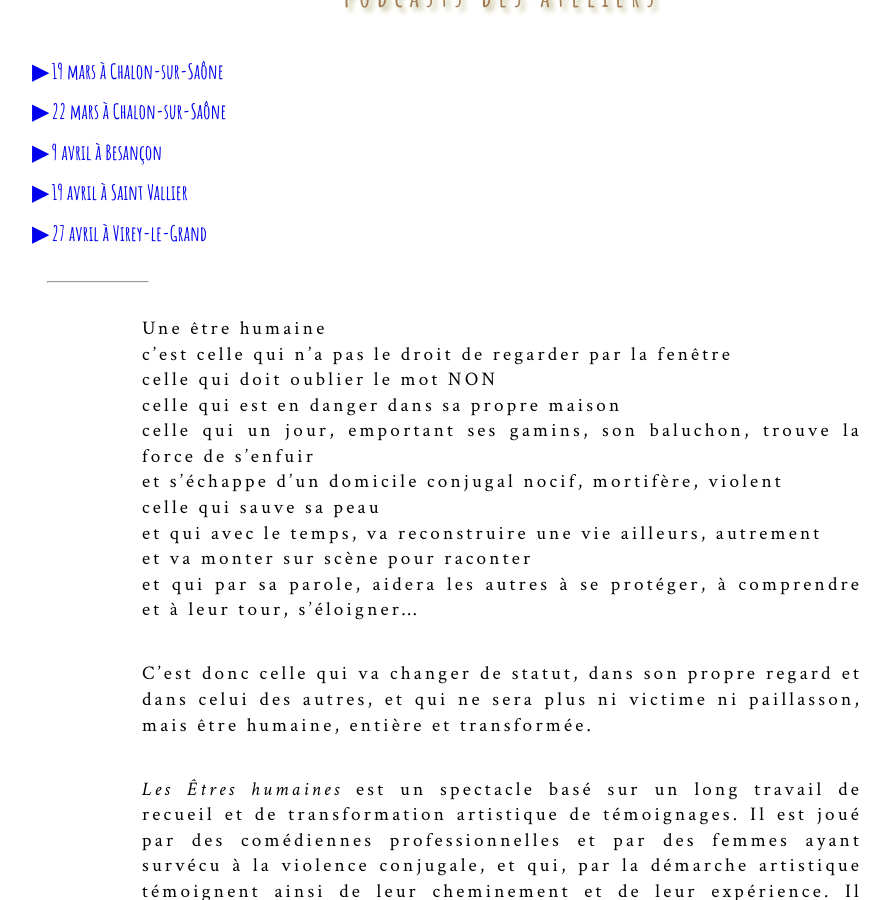
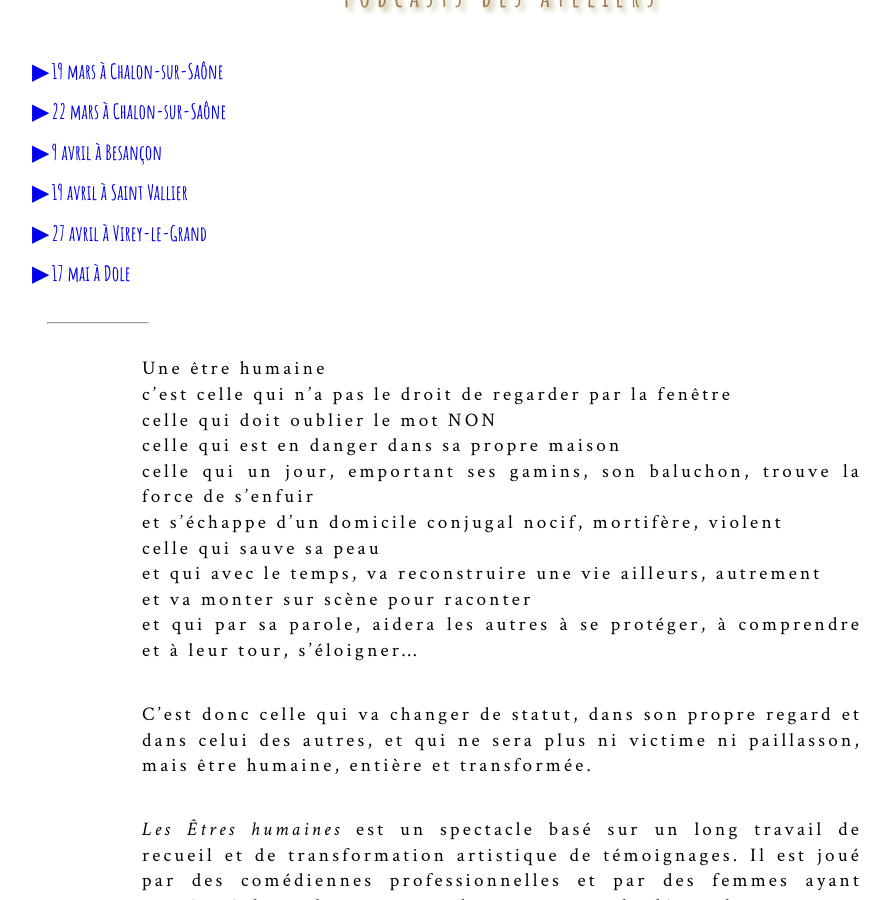
Before and after one commit to leshnik/revertouthaut, a Jekyll site: the page built from les-etres-humaines.md, in a window 1280 px wide and 900 px high, scrolled down 1196 px. Shown: the whole window, without its empty margins (138-1028 px from the left). Built offline with Jekyll 4.4.1, drawn with Linux system fonts in a browser that asks for light colours.

Commit message:
podcast Dole to Agenda LEH

```diff
--- a/les-etres-humaines.md
+++ b/les-etres-humaines.md
@@ -21,6 +21,7 @@
   <li><a href="#2025-04-09"><span style="font-weight:bold">▶&nbsp;9 avril à Besançon</span></a></li>
   <li><a href="#2025-04-19"><span style="font-weight:bold">▶&nbsp;19 avril à Saint Vallier</span></a></li>
   <li><a href="#2025-04-27"><span style="font-weight:bold">▶&nbsp;27 avril à Virey-le-Grand</span></a></li>
+  <li><a href="#2025-05-17"><span style="font-weight:bold">▶&nbsp;17 mai à Dole</span></a></li>
 </ul>
 <hr>
 <p class="intro-text">
@@ -370,6 +371,23 @@
   </div>
 </div>
 
+<div id="2025-05-17">
+  <div class="center-max600-block">
+    <figure>
+      <figcaption>Dole&nbsp;:&nbsp;2025-05-17</figcaption>
+      <audio controls src="https://rth8.b-cdn.net/podcast%20dole.mp3"></audio>
+    </figure>
+    <div class="flex-container">
+        <div class="column">
+          <img src="https://res.cloudinary.com/dnxcesebo/image/upload/v1754130162/Lucie_IMG_9599_hnoes6.jpg">
+        </div>
+        <div class="column">
+          <img src="https://res.cloudinary.com/dnxcesebo/image/upload/v1754130323/Lucie_IMG_9645_xs8gxk.jpg">
+        </div>
+      </div>
+  </div>
+</div>
+
 <a href="#pod">retourner à la liste des podcasts</a>
 
 <hr>
```
Also changed, not shown: agenda.md (+8 -0 lines).
